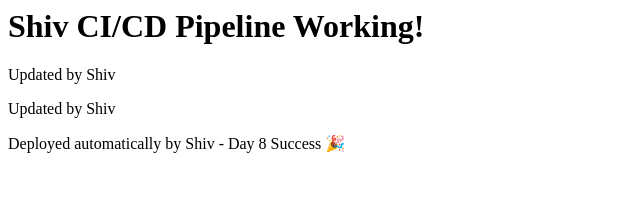
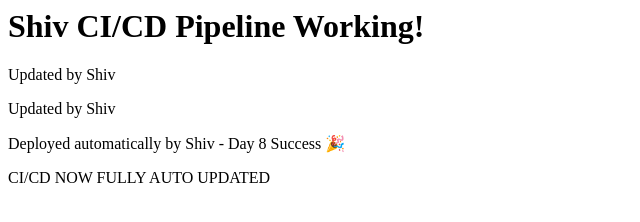
Before and after one commit to karannasit/shiv-git-demo, a plain HTML site: page index.html in a window 1280 px wide. Shown: the whole page, without its empty margins (0-640 px from the left). Drawn offline with Linux system fonts and the light colour scheme.

Commit message:
Update index.html

```diff
--- a/index.html
+++ b/index.html
@@ -2,3 +2,4 @@
 <p>Updated by Shiv</p>
 <p>Updated by Shiv</p>
 <p>Deployed automatically by Shiv - Day 8 Success 🎉</p>
+<p>CI/CD NOW FULLY AUTO UPDATED</p>
```
